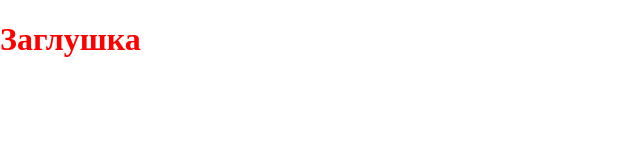
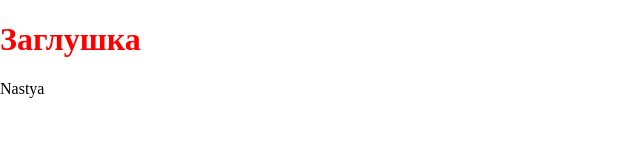
Before and after one commit to TemporaryAccountForExample/experiment, a plain HTML site: page index.html in a window 1280 px wide. Shown: the full height of the page, 0-640 px from the left. Drawn offline with Linux system fonts and the light colour scheme.

Commit message:
Добавлен параграф "Nastya"

```diff
--- a/index.html
+++ b/index.html
@@ -9,5 +9,6 @@
 </head>
 <body>
   <h1>Заглушка</h1>
+  <p>Nastya</p>
 </body>
 </html>
```
